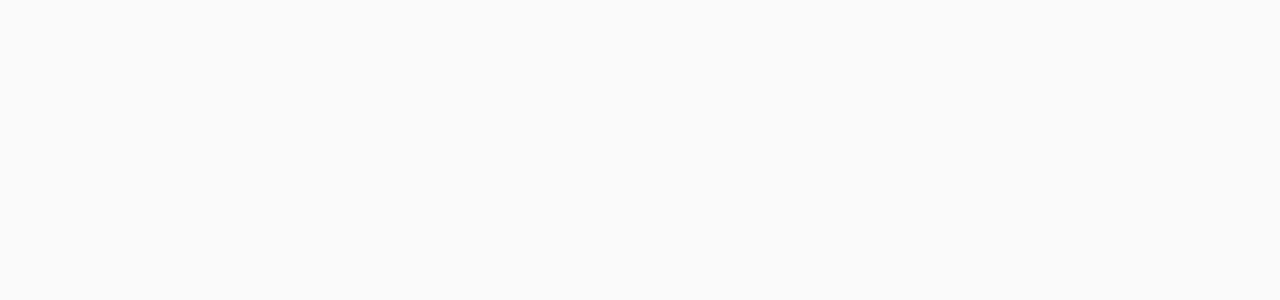
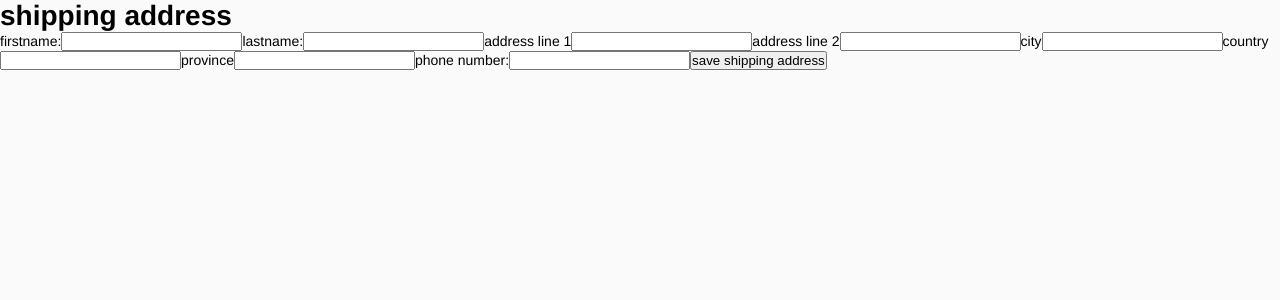
Before and after one commit to AudreyLovelace/lululemon, a React (Create React App) app: page /ship in a window 1280 px wide. Before the commit this address had no page. Shown: the top 300 px of the page. Built offline with nearby package versions, Linux system fonts and the light colour scheme; a web font is replaced by a local one.

Commit message:
lululemon nestjs

```diff
--- a/package.json
+++ b/package.json
@@ -17,6 +17,7 @@
     "@testing-library/react": "^12.1.3",
     "@testing-library/user-event": "^13.5.0",
     "axios": "^0.27.2",
+    "js-cookie": "^3.0.5",
     "qrcode.react": "^3.1.0",
     "react": "^17.0.2",
     "react-dom": "^17.0.2",
--- a/src/App.js
+++ b/src/App.js
@@ -1,38 +1,37 @@
-import {
-    Routes,
-    Route,
-    useLocation,
-} from "react-router-dom";
-import {useEffect, useState} from "react";
+import { Routes, Route, useLocation } from "react-router-dom";
+import { useEffect, useState } from "react";
 import "./app.scss";
 
 import WhatsNew from "./WhatsNew";
 import ProductPage from "./components/product/ProductPage";
 import Cart from "./components/cart/Cart";
-import {Login} from "./components/login/Login";
-import {QRCode} from "./components/QRcode/QRcode";
+import { Login } from "./components/login/Login";
+import { QRCode } from "./components/QRcode/QRcode";
+import Signup from "./components/auth/signup";
+import Signin from "./components/auth/signin";
+import ShipAddress from "./components/address/ship";
 
 export default function App() {
-    const {pathname} = useLocation();
+  const { pathname } = useLocation();
 
   useEffect(() => {
     window.scrollTo(0, 0);
   }, [pathname]);
 
-    const [tokenData, setTokenData] = useState(null)
+  const [tokenData, setTokenData] = useState(null);
   const handleShowToken = (data) => {
-        setTokenData(data)
-    }
-
+    setTokenData(data);
+  };
 
   return (
     <Routes>
-            <Route path="/" element={<WhatsNew dataFromApp={tokenData}/>}/>
-            <Route path="/p/:productId/:colorId" element={<ProductPage/>}/>
-            <Route path="/p/:productId/" element={<ProductPage/>}/>
-            <Route path="/cart" element={<Cart/>}/>
-            <Route path="/login" element={<Login showToken={handleShowToken}/>}/>
-
+      <Route path="/" element={<WhatsNew dataFromApp={tokenData} />} />
+      <Route path="/p/:productId/:colorId" element={<ProductPage />} />
+      <Route path="/p/:productId/" element={<ProductPage />} />
+      <Route path="/cart" element={<Cart />} />
+      <Route path="/login" element={<Signin />} />
+      <Route path="/signup" element={<Signup />} />
+      <Route path="/ship" element={<ShipAddress />} />
     </Routes>
   );
 }
--- /dev/null
+++ b/src/components/address/ship.js
@@ -0,0 +1,59 @@
+import React, { useState, useEffect, useRef } from "react";
+import { useSelector, useDispatch } from "react-redux";
+import { NavLink, useNavigate, useParams, Navigate } from "react-router-dom";
+
+import axios from "axios";
+export default function ShipAddress() {
+  //const dispatch=useDispatch()
+  //const ??? = useSelector(state => state?.reducer?.???)
+  const cart = useSelector((state) => {
+    return state?.cartReducer;
+  });
+  console.log(cart);
+  return (
+    <div className="address">
+      <h1>shipping address</h1>
+      <form
+        onSubmit={async (e) => {
+          e.preventDefault();
+          const info = e.target;
+          const address = {
+            firstName: info[0].value,
+            lastName: info[1].value,
+            address_1: info[2].value,
+            address_2: info[3].value,
+            city: info[4].value,
+            country: info[5].value,
+            province: info[6].value,
+            phoneNumber: info[7].value,
+          };
+
+          console.log(address);
+          const storedAddress = await axios.post(
+            "http://localhost:3000/address",
+            address
+          );
+          console.log(storedAddress);
+        }}
+      >
+        <label htmlFor="firstName">firstname:</label>
+        <input type="text" name="firstName" id="firstName" required />
+        <label htmlFor="lastName">lastname:</label>
+        <input type="text" name="lastName" id="lastName" required />
+        <label htmlFor="address_line_1:">address line 1</label>
+        <input type="text" name="address_line_1" id="address_line_1" required />
+        <label htmlFor="address_line_2:">address line 2</label>
+        <input type="text" name="address_line_2" id="address_line_2" />
+        <label htmlFor="city">city</label>
+        <input type="text" name="city" id="city" />
+        <label htmlFor="country">country</label>
+        <input type="text" name="country" id="country" />
+        <label htmlFor="province">province</label>
+        <input type="text" name="province" id="province" />
+        <label htmlFor="phoneNumber">phone number:</label>
+        <input type="tel" name="phoneNumber" id="phoneNumber" />
+        <input type="submit" value="save shipping address" />
+      </form>
+    </div>
+  );
+}
--- /dev/null
+++ b/src/components/auth/signin.js
@@ -0,0 +1,60 @@
+import React, { useState, useEffect, useRef } from "react";
+import { useSelector, useDispatch } from "react-redux";
+import { NavLink, useNavigate, useParams, Navigate } from "react-router-dom";
+import axios from "axios";
+import Cookies from "js-cookie";
+export default function Signin(props) {
+  //const dispatch=useDispatch()
+  //const ??? = useSelector(state => state?.reducer?.???)
+  const navigate = useNavigate();
+  return (
+    <div className="signin">
+      <h1>sign up</h1>
+      <form
+        // action=""
+        // method="post"
+        onSubmit={(e) => {
+          e.preventDefault();
+          // console.log(e.target[0].value);
+          axios
+            .post("http://localhost:3000/auth/signin", {
+              email: e.target[0].value,
+              password: e.target[1].value,
+            })
+            .then((res) => {
+              console.log(res);
+
+              Cookies.set("luluuserId", res.data.id);
+              if (res.status === 201) {
+                navigate("/");
+              }
+            });
+          //   console.log({
+          //     email: e.target[0].value,
+          //     password: e.target[1].value,
+          //   });
+
+          //   fetch("http://localhost:3000/auth/register", {
+          //     method: "post",
+          //     body: {
+          //       email: e.target[0].value,
+          //       password: e.target[1].value,
+          //     },
+          //   })
+          //     .then((response) => response.json())
+          //     .then((data) => {
+          //       console.log(data);
+          //     })
+          //     .catch((error) => console.log(error));
+        }}
+      >
+        <label htmlFor="email">email:</label>
+        <input type="email" name="email" id="email" required />
+        <label htmlFor="password">password:</label>
+        <input type="password" name="password" id="password" required />
+
+        <button type="submit">SIGNIN A LULULEMON ACCOUNT</button>
+      </form>
+    </div>
+  );
+}
--- /dev/null
+++ b/src/components/auth/signup.js
@@ -0,0 +1,64 @@
+import React, { useState, useEffect, useRef } from "react";
+import { useSelector, useDispatch } from "react-redux";
+import { NavLink, useNavigate, useParams, Navigate } from "react-router-dom";
+import axios from "axios";
+import Cookies from "js-cookie";
+export default function Signup(props) {
+  //const dispatch=useDispatch()
+  //const ??? = useSelector(state => state?.reducer?.???)
+  const navigate = useNavigate();
+  return (
+    <div className="signup">
+      <h1>sign up</h1>
+      <form
+        // action=""
+        // method="post"
+        onSubmit={async (e) => {
+          e.preventDefault();
+          // console.log(e.target[0].value);
+          const signup = await axios.post(
+            "http://localhost:3000/auth/register",
+            {
+              email: e.target[0].value,
+              password: e.target[1].value,
+            }
+          );
+          // console.log(signup);
+          if (signup.status === 201) {
+            const signin = await axios.post(
+              "http://localhost:3000/auth/signin",
+              {
+                email: e.target[0].value,
+                password: e.target[1].value,
+              }
+            );
+            console.log(signin);
+            if (signin.status === 201) {
+              Cookies.set("luluuserId", signin.data.id);
+              navigate("/");
+            }
+          }
+          //   fetch("http://localhost:3000/auth/register", {
+          //     method: "post",
+          //     body: {
+          //       email: e.target[0].value,
+          //       password: e.target[1].value,
+          //     },
+          //   })
+          //     .then((response) => response.json())
+          //     .then((data) => {
+          //       console.log(data);
+          //     })
+          //     .catch((error) => console.log(error));
+        }}
+      >
+        <label htmlFor="email">email:</label>
+        <input type="email" name="email" id="email" required />
+        <label htmlFor="password">password:</label>
+        <input type="password" name="password" id="password" required />
+
+        <button type="submit">CREATE A LULULEMON ACCOUNT</button>
+      </form>
+    </div>
+  );
+}
--- a/src/components/cart/Cart.js
+++ b/src/components/cart/Cart.js
@@ -1,6 +1,6 @@
 import React, { useState } from "react";
 import { useSelector } from "react-redux";
-import { Link } from "react-router-dom";
+import { Link, useNavigate } from "react-router-dom";
 import CartItemDesktop from "./CartItemDesktop";
 import LaterItemDesktop from "./LaterItemDesktop";
 import LaterItemTablet from "./LaterItemTablet";
@@ -8,9 +8,12 @@ import Warning from "./Warning";
 import "./Cart.scss";
 import CartItemTablet from "./CartItemTablet";
 import Summary from "./Summary";
+
+import axios from "axios";
 export default function Cart(props) {
   //const dispatch=useDispatch()
   //const ??? = useSelector(state => state?.reducer?.???)
+  const navigate = useNavigate();
   const cart = useSelector((state) => {
     return state?.cartReducer;
   });
@@ -23,7 +26,7 @@ export default function Cart(props) {
   const subTotal = cart?.reduce((total, p) => {
     return total + Number(p.price) * Number(p.quantity);
   }, 0);
-  // console.log(cart);
+  console.log(cart);
   const [dropdownIndex, setDropdownIndex] = useState(-1);
 
   const logo = (
@@ -81,7 +84,13 @@ export default function Cart(props) {
             <h3>${subTotal.toFixed(2)}</h3>
           </header>
           <div className="checkout_buttons">
-            <button>{logo} CHECKOUT</button>
+            <button
+              onClick={() => {
+                navigate("/ship");
+              }}
+            >
+              {logo} CHECKOUT
+            </button>
           </div>
           <Warning /> <div className="container"></div>
           {cart?.map((e, index) => {
```
Also changed, not shown: src/components/navigation component/TopNav/AllDes.js (+78 -64 lines), src/components/product/ProductPage.js (+9 -0 lines), 1 other file (tests, documents, lock files or other folders). Lines whose indentation alone changed are shown as unchanged.
